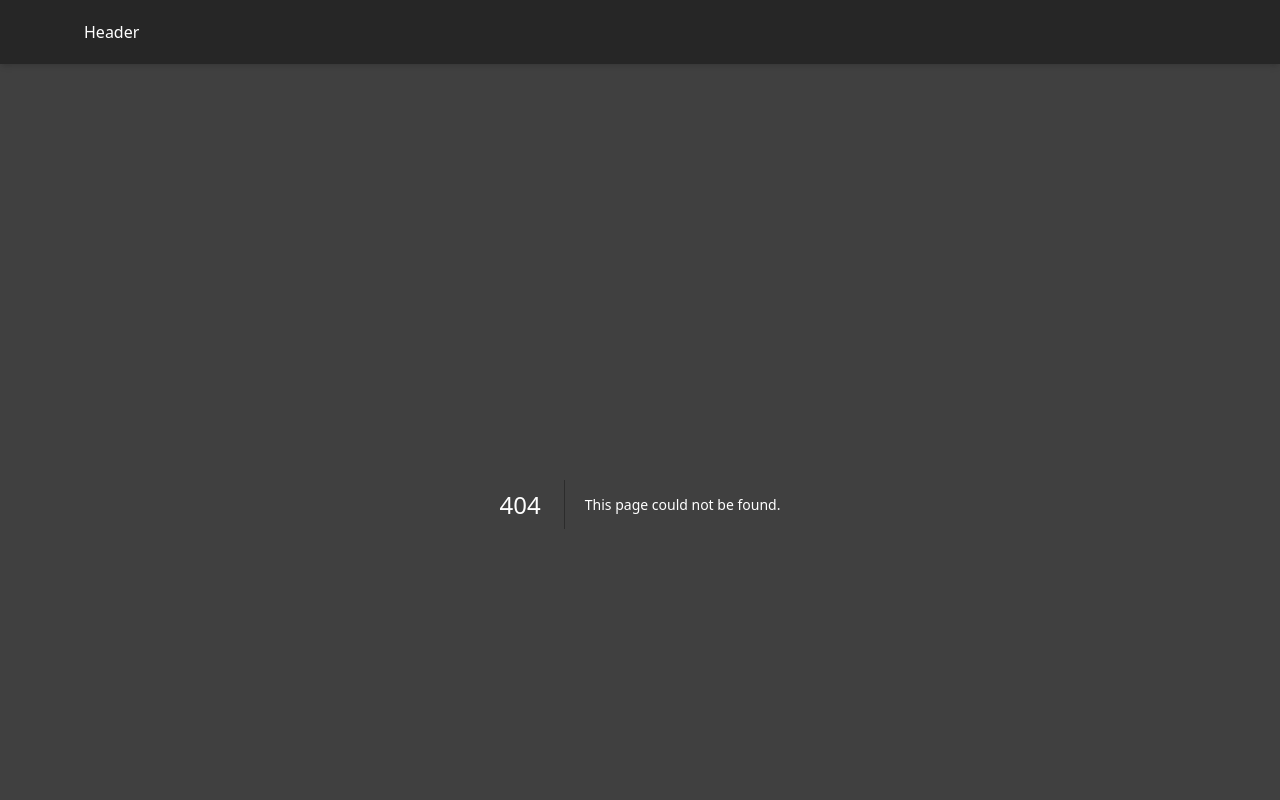
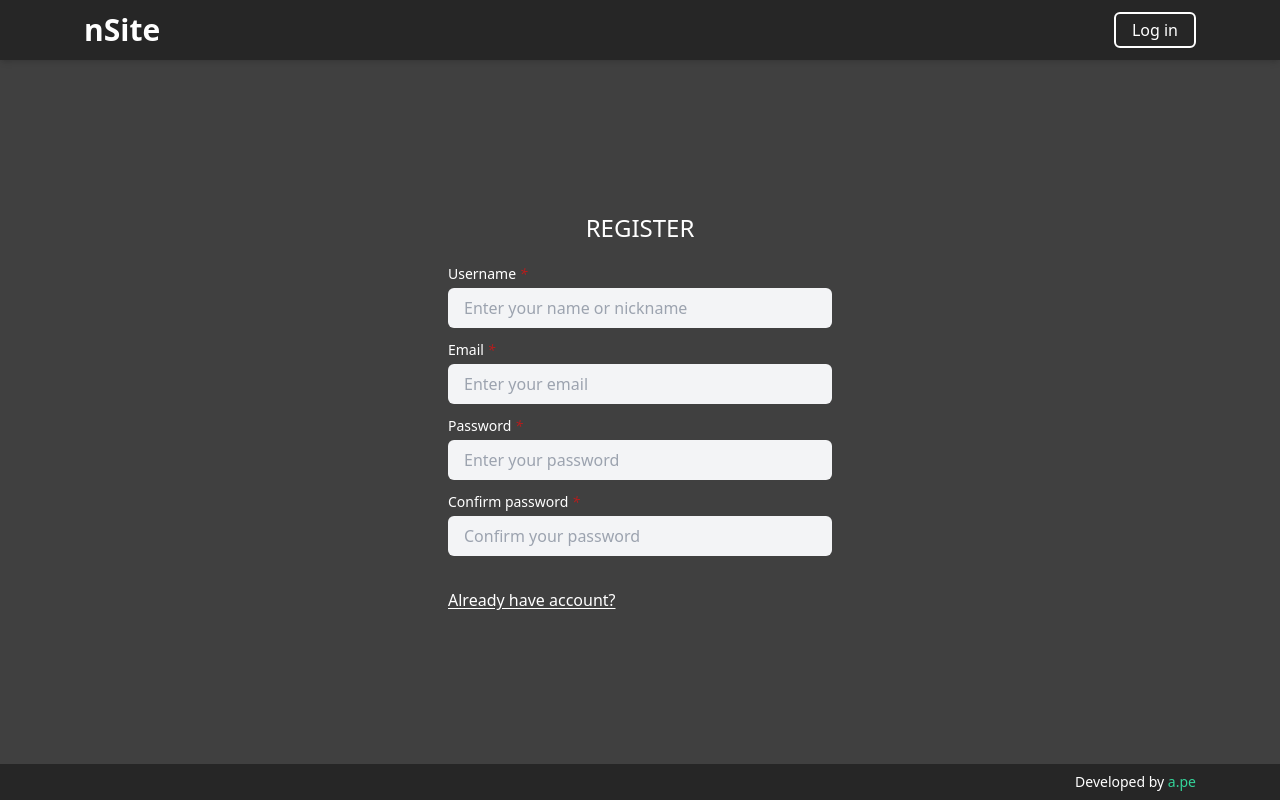
Before and after one commit to PerkinArtem/nsite, a Next.js app: page /auth/register in a window 1280 px wide. Before the commit this address had no page. Shown: the top 800 px of the page. Built offline with nearby package versions, Linux system fonts and the light colour scheme.

Commit message:
login and register pages layout

```diff
--- /dev/null
+++ b/app/auth/login/page.tsx
@@ -0,0 +1,34 @@
+import Link from "next/link";
+
+const Login = () => {
+  return (
+      <div className="h-full container flex items-center justify-center">
+        <div className="flex flex-col max-w-sm w-full">
+          <h1 className="text-2xl mb-5 text-center">LOGIN</h1>
+          <form>
+            <label className="block mb-3 last-child:mb-0">
+              <div className="text-sm pb-1">Email <i className="text-red-700 font-normal">*</i></div>
+              <input
+                className="text-neutral-800 bg-gray-100 py-2 px-4 rounded-md w-full focus:outline-none focus:border-black"
+                type="email"
+                placeholder="Enter your email"
+              />
+            </label>
+            <label className="block mb-3 last-child:mb-0">
+              <div className="text-sm pb-1">Password <i className="text-red-700 font-normal">*</i></div>
+              <input
+                className="text-neutral-800 bg-gray-100 py-2 px-4 rounded-md w-full focus:outline-none focus:border-black"
+                type="password"
+                placeholder="Enter your password"
+              />
+            </label>
+          </form>
+          <div className="mt-5">
+            <Link href="/auth/register" className="inline-block text-center underline underline-offset-2 transition-transform hover:scale-105">Don't have an account?</Link>
+          </div>
+        </div>
+      </div>
+  );
+}
+
+export default Login
--- /dev/null
+++ b/app/auth/register/page.tsx
@@ -0,0 +1,50 @@
+import Link from "next/link";
+
+const page = () => {
+  return (
+    <div className="h-full container flex items-center justify-center">
+    <div className="flex flex-col max-w-sm w-full">
+      <h1 className="text-2xl mb-5 text-center">REGISTER</h1>
+      <form>
+        <label className="block mb-3 last-child:mb-0">
+          <div className="text-sm pb-1">Username <i className="text-red-700 font-normal">*</i></div>
+          <input
+            className="text-neutral-800 bg-gray-100 py-2 px-4 rounded-md w-full focus:outline-none focus:border-black"
+            type="email"
+            placeholder="Enter your name or nickname"
+          />
+        </label>
+        <label className="block mb-3 last-child:mb-0">
+          <div className="text-sm pb-1">Email <i className="text-red-700 font-normal">*</i></div>
+          <input
+            className="text-neutral-800 bg-gray-100 py-2 px-4 rounded-md w-full focus:outline-none focus:border-black"
+            type="email"
+            placeholder="Enter your email"
+          />
+        </label>
+        <label className="block mb-3 last-child:mb-0">
+          <div className="text-sm pb-1">Password <i className="text-red-700 font-normal">*</i></div>
+          <input
+            className="text-neutral-800 bg-gray-100 py-2 px-4 rounded-md w-full focus:outline-none focus:border-black"
+            type="password"
+            placeholder="Enter your password"
+          />
+        </label>
+        <label className="block mb-3 last-child:mb-0">
+          <div className="text-sm pb-1">Confirm password <i className="text-red-700 font-normal">*</i></div>
+          <input
+            className="text-neutral-800 bg-gray-100 py-2 px-4 rounded-md w-full focus:outline-none focus:border-black"
+            type="password"
+            placeholder="Confirm your password"
+          />
+        </label>
+      </form>
+      <div className="mt-5">
+        <Link href="/auth/login" className="inline-block text-center underline underline-offset-2 transition-transform hover:scale-105">Already have account?</Link>
+      </div>
+    </div>
+  </div>
+  );
+}
+
+export default page;
--- a/components/Header/Header.tsx
+++ b/components/Header/Header.tsx
@@ -2,9 +2,17 @@ import Link from "next/link";
 
 export function Header() {
   return (
-    <header className="bg-neutral-800 py-5 shadow-md">
+    <header className="bg-neutral-800 py-3 shadow-md">
       <div className="container flex items-center">
-        Header
+        <Link href="/" className="text-3xl font-bold">nSite</Link>
+        <div className="ml-auto">
+          <Link
+            className="flex border-white border-2 py-2 px-4 rounded-md font-medium leading-none transition-transform hover:scale-105"
+            href="/auth/login"
+          >
+            Log in
+          </Link>
+        </div>
       </div>
     </header>
   );
--- a/styles/global.css
+++ b/styles/global.css
@@ -9,3 +9,7 @@ html, body {
 .container {
   @apply max-w-6xl px-5 mx-auto
 }
+
+[data-nextjs-scroll-focus-boundary] {
+  height: 100%;
+}
```
Also changed, not shown: middleware.ts (added, +10 -0 lines).
